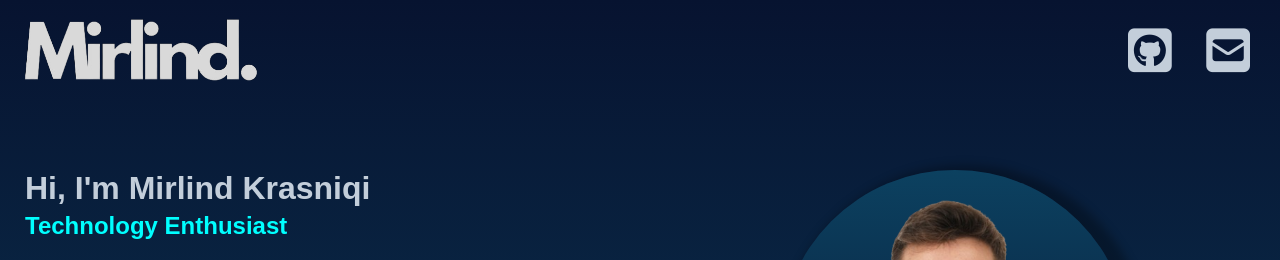
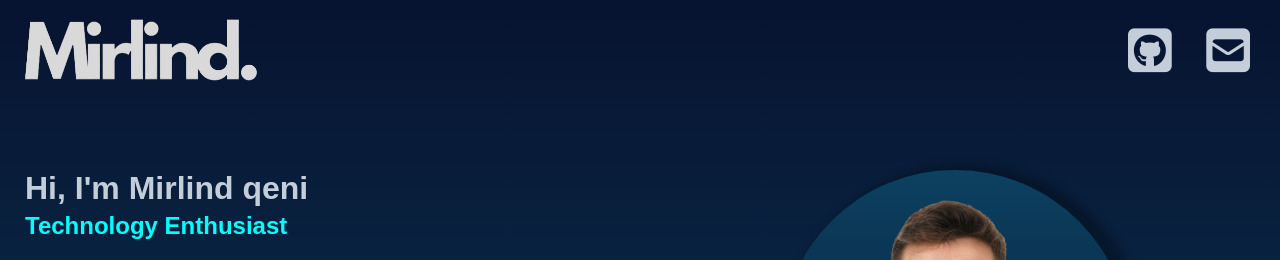
Before and after one commit to Mirlind404/mirlind404.github.io, a plain HTML site: page index.html in a window 1280 px wide. Shown: the top 260 px of the page. Drawn offline with Linux system fonts and the light colour scheme.

Commit message:
update title

```diff
--- a/index.html
+++ b/index.html
@@ -31,7 +31,7 @@
 
     <div class="aside">
         <div class="aside-content">
-            <h1>Hi, I'm Mirlind Krasniqi</h1>
+            <h1>Hi, I'm Mirlind qeni</h1>
             <h2>Technology Enthusiast</h2>
 
 
```
